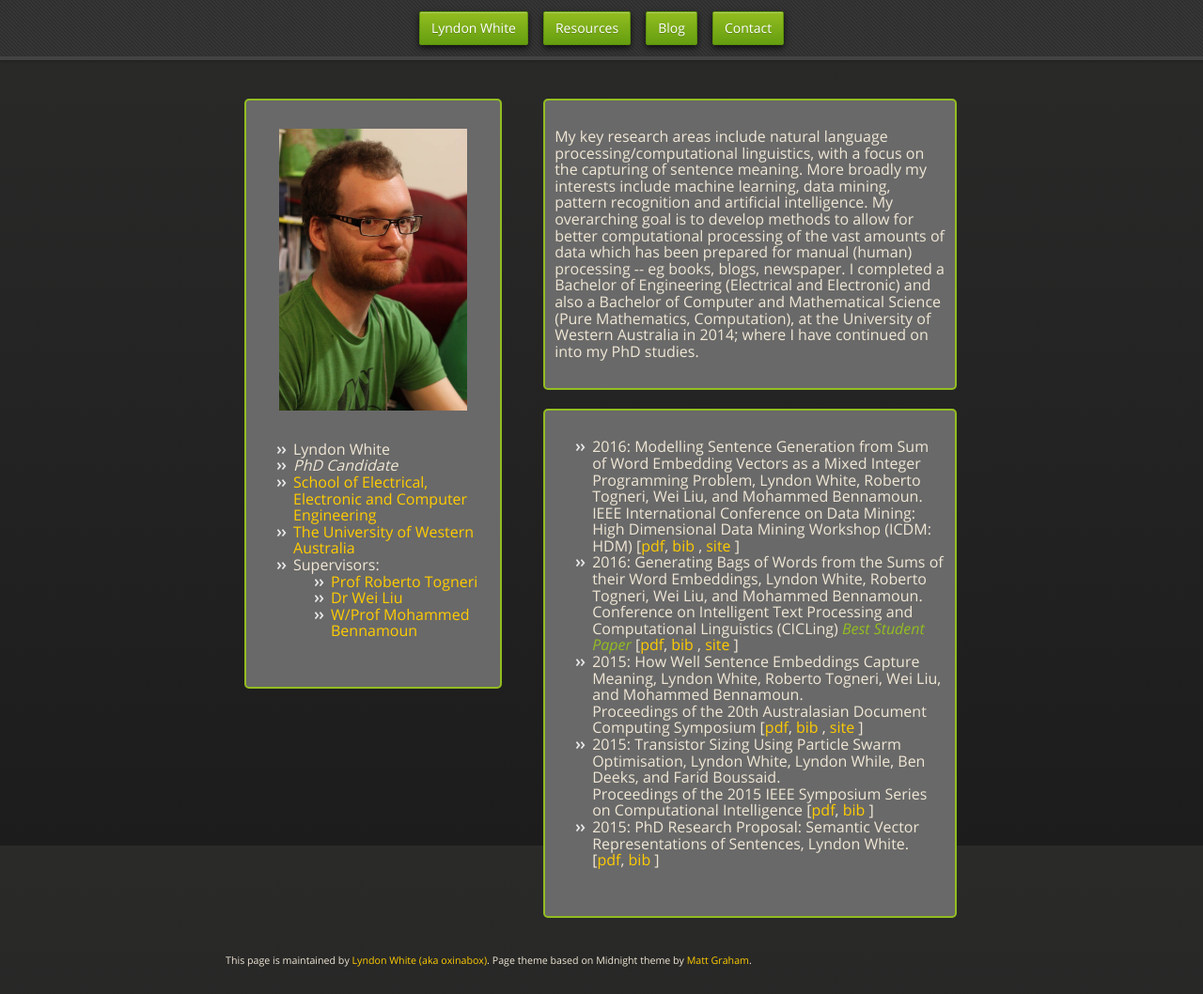
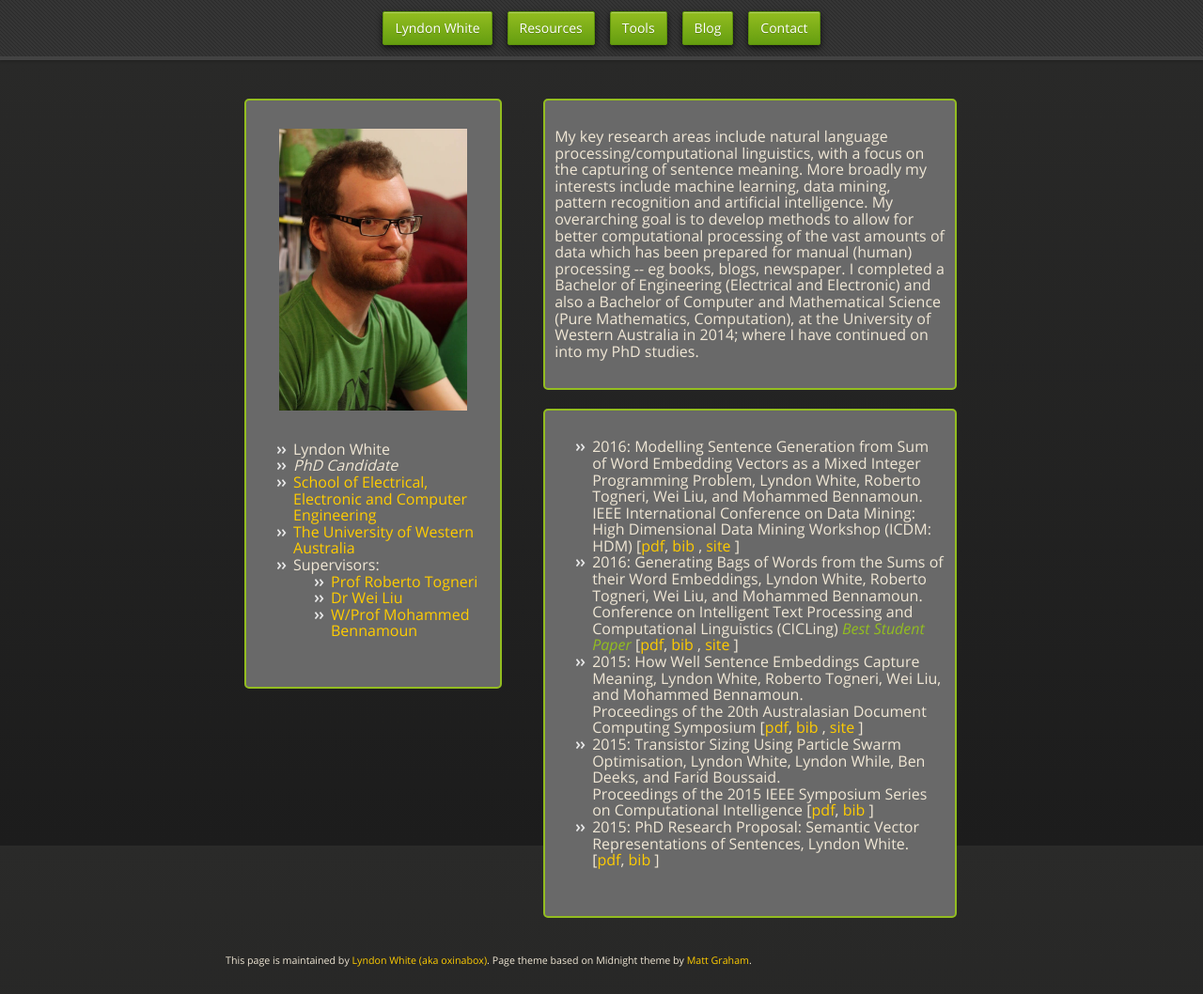
Before and after one commit to oxinabox/oxinabox.github.io, a Jekyll site: the page built from index.html, in a window 1280 px wide and 1058 px high. Shown: the whole window at 94% size. Built offline with Jekyll 4.4.1, drawn with Linux system fonts in a browser that asks for light colours; nearby versions of some CDN libraries; some web fonts are replaced.

Commit message:
Update menu.yml

```diff
--- a/_data/menu.yml
+++ b/_data/menu.yml
@@ -2,6 +2,8 @@
   url: /
 - text: Resources
   url: /resources
+- text: Tools
+  url: /tools
 - text: Blog
   url: /blog.html
 - text: Contact
```
